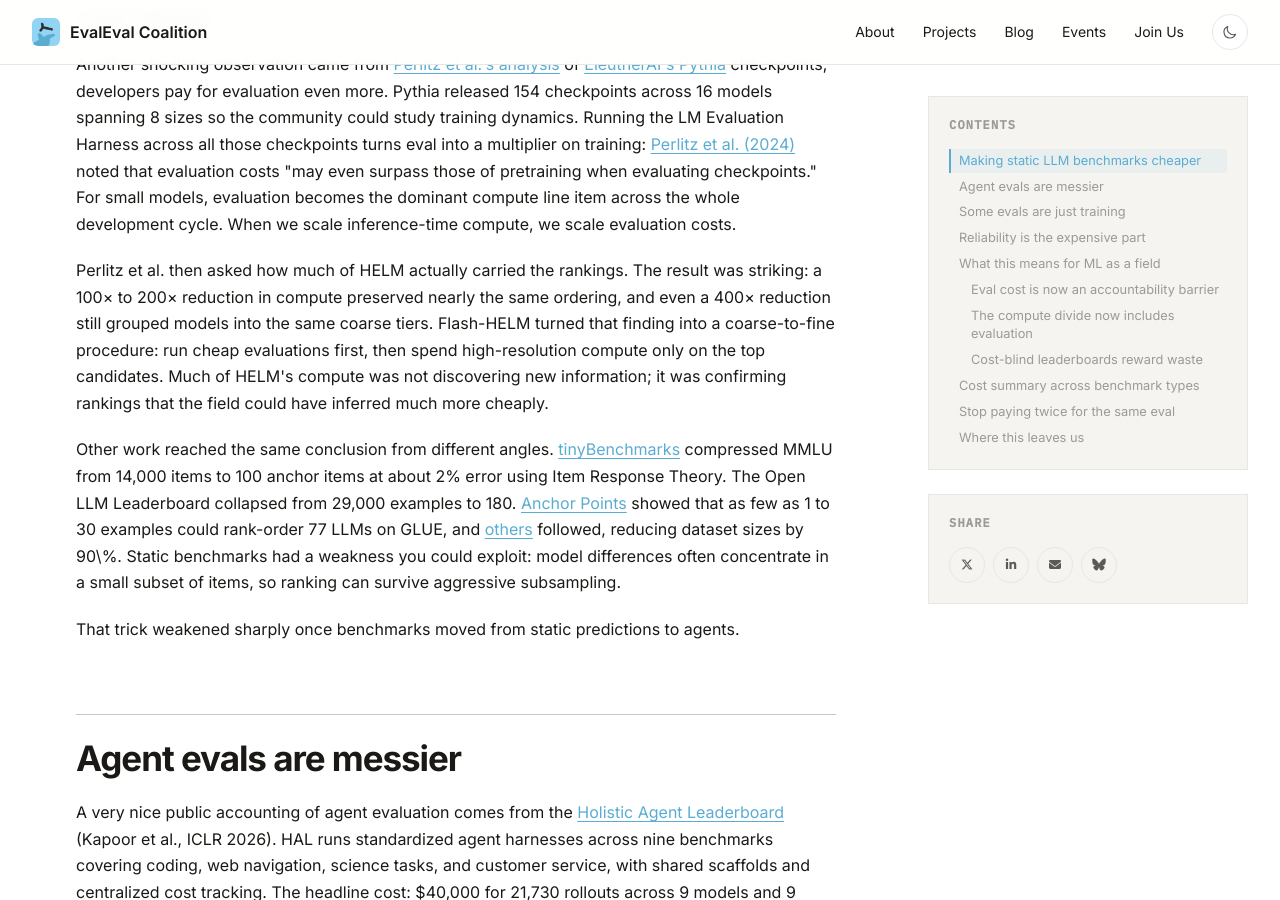
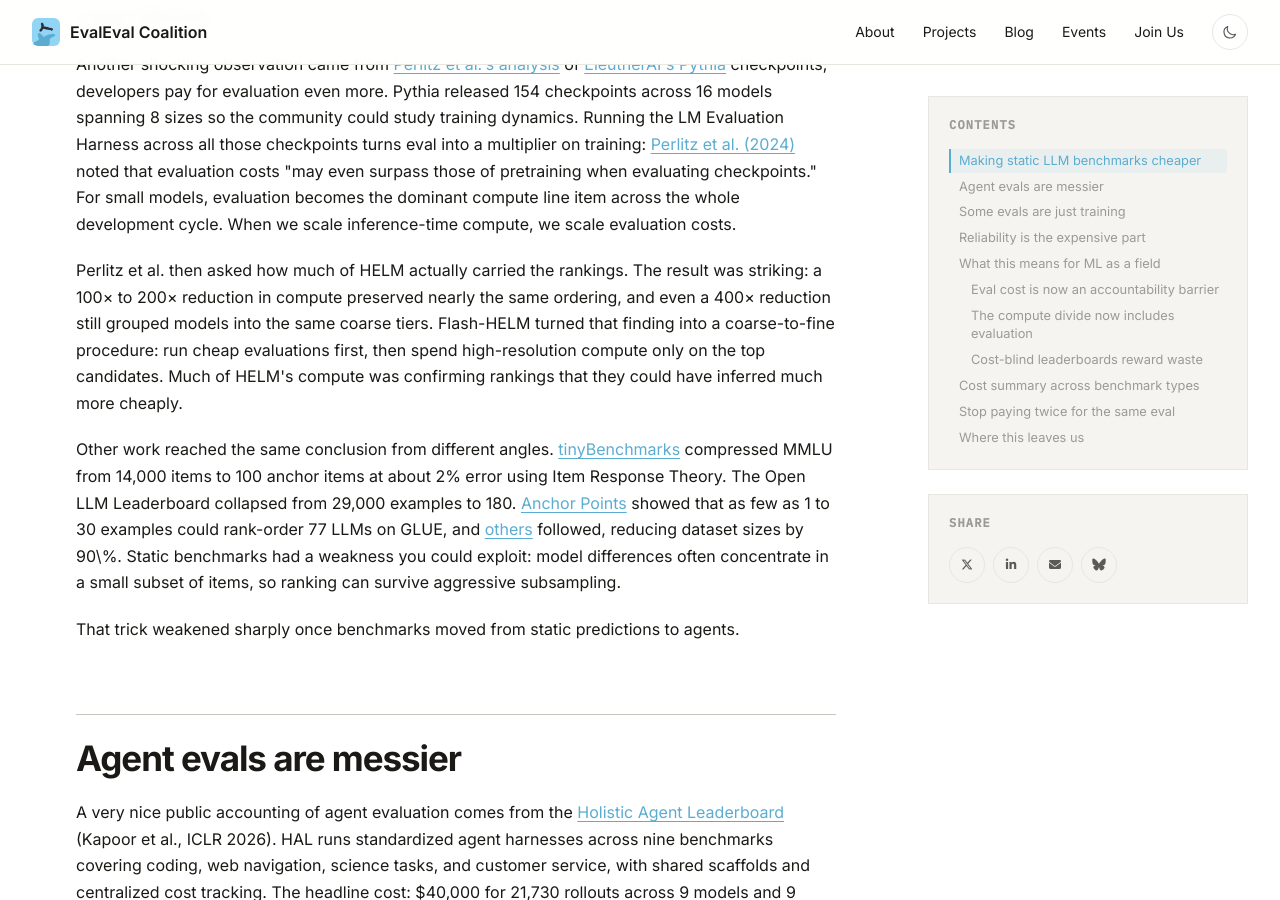
Before and after one commit to evaleval/evaleval.github.io, a Jekyll site: the page built from _posts/2026-04-29-eval-costs-bottleneck.md, in a window 1280 px wide and 900 px high, scrolled down 1356 px. Built offline with Jekyll 4.4.1, drawn with Linux system fonts in a browser that asks for light colours; nearby versions of some CDN libraries.

Commit message:
Update 2026-04-29-eval-costs-bottleneck.md

```diff
--- a/_posts/2026-04-29-eval-costs-bottleneck.md
+++ b/_posts/2026-04-29-eval-costs-bottleneck.md
@@ -504,7 +504,7 @@
 
 <p>Another shocking observation came from <a href="https://arxiv.org/abs/2308.11696v5" rel="noopener noreferrer" target="_blank">Perlitz et al.'s analysis</a> of <a href="https://arxiv.org/abs/2304.01373" rel="noopener noreferrer" target="_blank">EleutherAI's Pythia</a> checkpoints, developers pay for evaluation even more. Pythia released 154 checkpoints across 16 models spanning 8 sizes so the community could study training dynamics. Running the LM Evaluation Harness across all those checkpoints turns eval into a multiplier on training: <a href="https://arxiv.org/abs/2308.11696v5" rel="noopener noreferrer" target="_blank">Perlitz et al. (2024)</a> noted that evaluation costs "may even surpass those of pretraining when evaluating checkpoints." For small models, evaluation becomes the dominant compute line item across the whole development cycle. When we scale inference-time compute, we scale evaluation costs.</p>
 
-<p>Perlitz et al. then asked how much of HELM actually carried the rankings. The result was striking: a 100× to 200× reduction in compute preserved nearly the same ordering, and even a 400× reduction still grouped models into the same coarse tiers. Flash-HELM turned that finding into a coarse-to-fine procedure: run cheap evaluations first, then spend high-resolution compute only on the top candidates. Much of HELM's compute was not discovering new information; it was confirming rankings that the field could have inferred much more cheaply.</p>
+<p>Perlitz et al. then asked how much of HELM actually carried the rankings. The result was striking: a 100× to 200× reduction in compute preserved nearly the same ordering, and even a 400× reduction still grouped models into the same coarse tiers. Flash-HELM turned that finding into a coarse-to-fine procedure: run cheap evaluations first, then spend high-resolution compute only on the top candidates. Much of HELM's compute was confirming rankings that they could have inferred much more cheaply.</p>
 
 <p>Other work reached the same conclusion from different angles. <a href="https://arxiv.org/abs/2402.14992">tinyBenchmarks</a> compressed MMLU from 14,000 items to 100 anchor items at about 2% error using Item Response Theory. The Open LLM Leaderboard collapsed from 29,000 examples to 180. <a href="https://arxiv.org/abs/2309.08638">Anchor Points</a> showed that as few as 1 to 30 examples could rank-order 77 LLMs on GLUE, and <a href="https://arxiv.org/abs/2511.04689">others</a> followed, reducing dataset sizes by 90\%. Static benchmarks had a weakness you could exploit: model differences often concentrate in a small subset of items, so ranking can survive aggressive subsampling.</p>
 
```
